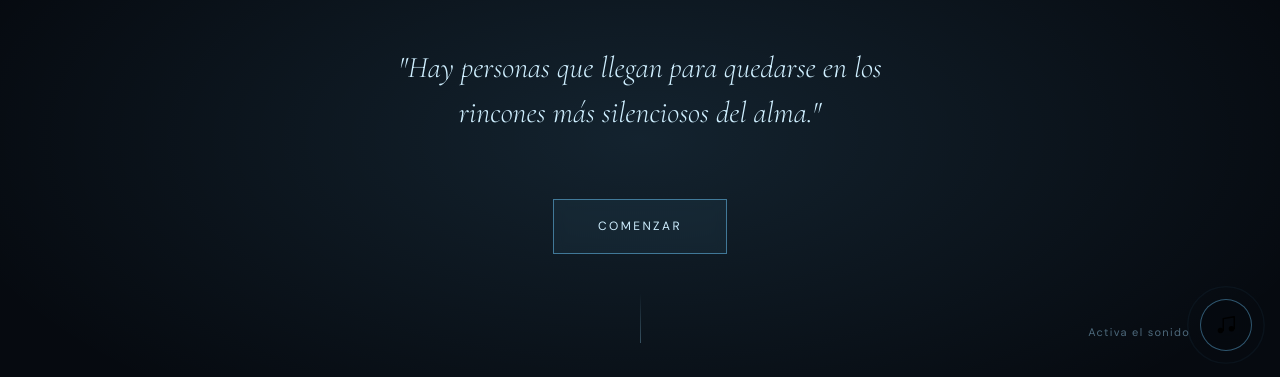
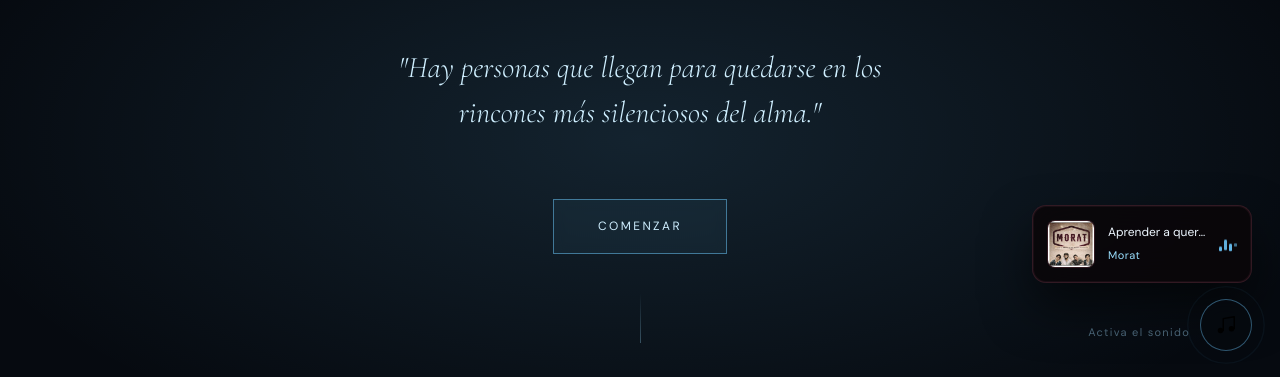
Before and after one commit to Sebasandre10-netizen/para-ella, a plain HTML site: page index.html in a window 1280 px wide. Both pictures are taken after a click on the button "Activar música". Shown: the part 421-798 px from the top of the page. Drawn offline with nearby package versions, Linux system fonts and the light colour scheme.

Commit message:
Update index.html

```diff
--- a/index.html
+++ b/index.html
@@ -901,6 +901,117 @@
     }
 
     /* ═══════════════════════════════════════
+       TARJETA DE MÚSICA
+    ═══════════════════════════════════════ */
+    #music-card {
+      position: fixed;
+      bottom: 96px;
+      right: 28px;
+      z-index: 998;
+      width: 220px;
+      background: rgba(10, 6, 8, 0.82);
+      backdrop-filter: blur(18px);
+      -webkit-backdrop-filter: blur(18px);
+      border: 1px solid rgba(196, 96, 122, .22);
+      border-radius: 14px;
+      padding: 14px;
+      display: flex;
+      align-items: center;
+      gap: 13px;
+      box-shadow:
+        0 24px 48px rgba(0,0,0,.55),
+        0 0 0 1px rgba(196,96,122,.08) inset;
+      opacity: 0;
+      transform: translateY(20px);
+      pointer-events: none;
+      transition: opacity .6s cubic-bezier(.4,0,.2,1),
+                  transform .6s cubic-bezier(.4,0,.2,1);
+    }
+
+    #music-card.visible {
+      opacity: 1;
+      transform: translateY(0);
+      pointer-events: auto;
+    }
+
+    #music-card-cover {
+      width: 48px;
+      height: 48px;
+      border-radius: 8px;
+      object-fit: cover;
+      flex-shrink: 0;
+      background: #1a0f13;
+      border: 1px solid rgba(196,96,122,.15);
+      display: block;
+    }
+
+    .music-card-info {
+      flex: 1;
+      min-width: 0;
+    }
+
+    .music-card-title {
+      font-family: var(--font-sans);
+      font-size: 12px;
+      font-weight: 400;
+      color: var(--cream);
+      white-space: nowrap;
+      overflow: hidden;
+      text-overflow: ellipsis;
+      margin-bottom: 3px;
+    }
+
+    .music-card-artist {
+      font-family: var(--font-sans);
+      font-size: 11px;
+      color: var(--rose-soft);
+      letter-spacing: .04em;
+      white-space: nowrap;
+      overflow: hidden;
+      text-overflow: ellipsis;
+    }
+
+    /* barras de ecualizador animadas */
+    .music-eq {
+      display: flex;
+      align-items: flex-end;
+      gap: 2px;
+      height: 16px;
+      flex-shrink: 0;
+    }
+
+    .music-eq span {
+      display: block;
+      width: 3px;
+      border-radius: 2px;
+      background: var(--rose);
+      animation: eqBar .9s ease-in-out infinite alternate;
+    }
+
+    .music-eq span:nth-child(1) { height: 6px;  animation-delay: 0s;    animation-duration: .7s; }
+    .music-eq span:nth-child(2) { height: 14px; animation-delay: .15s;  animation-duration: .9s; }
+    .music-eq span:nth-child(3) { height: 9px;  animation-delay: .3s;   animation-duration: .6s; }
+    .music-eq span:nth-child(4) { height: 14px; animation-delay: .05s;  animation-duration: .8s; }
+
+    @keyframes eqBar {
+      from { transform: scaleY(.2); opacity: .5; }
+      to   { transform: scaleY(1);  opacity: 1;  }
+    }
+
+    /* en móvil: centrado y un poco más pequeño */
+    @media (max-width: 480px) {
+      #music-card {
+        right: 50%;
+        transform: translateX(50%) translateY(20px);
+        width: 200px;
+        bottom: 90px;
+      }
+      #music-card.visible {
+        transform: translateX(50%) translateY(0);
+      }
+    }
+
+    /* ═══════════════════════════════════════
        FOOTER
     ═══════════════════════════════════════ */
     footer {
@@ -963,6 +1074,19 @@
       <circle cx="18" cy="16" r="3" fill="currentColor"/>
     </svg>
   </button>
+
+  <!-- TARJETA DE MÚSICA -->
+  <div id="music-card" role="status" aria-live="polite" aria-label="Reproduciendo">
+    <img id="music-card-cover" src="cover.jpg" alt="Portada del álbum"
+         onerror="this.style.background='#2a1520'; this.removeAttribute('src')"/>
+    <div class="music-card-info">
+      <p class="music-card-title">Aprender a quererte</p>
+      <p class="music-card-artist">Morat</p>
+    </div>
+    <div class="music-eq" aria-hidden="true">
+      <span></span><span></span><span></span><span></span>
+    </div>
+  </div>
 
   <!-- ══════════════════════════════════════════════
        1. PORTADA
@@ -1534,6 +1658,7 @@
     (function() {
       const audio = document.getElementById('audio');
       const btn   = document.getElementById('music-btn');
+      const card  = document.getElementById('music-card');
       let playing = false;
 
       audio.volume = 0.35;
@@ -1542,9 +1667,11 @@
         if (playing) {
           audio.pause();
           btn.classList.add('muted');
+          card.classList.remove('visible');
         } else {
           audio.play().catch(() => {});
           btn.classList.remove('muted');
+          card.classList.add('visible');
         }
         playing = !playing;
       });
```
